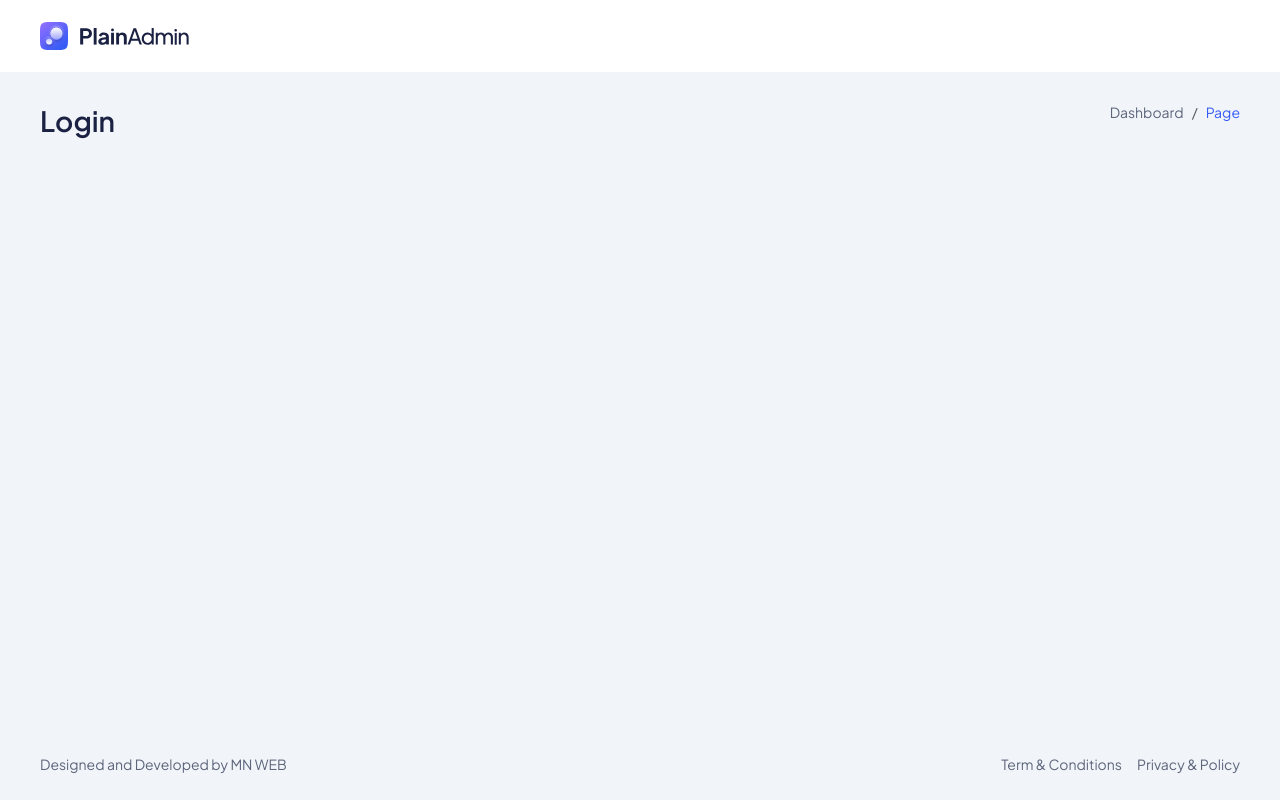
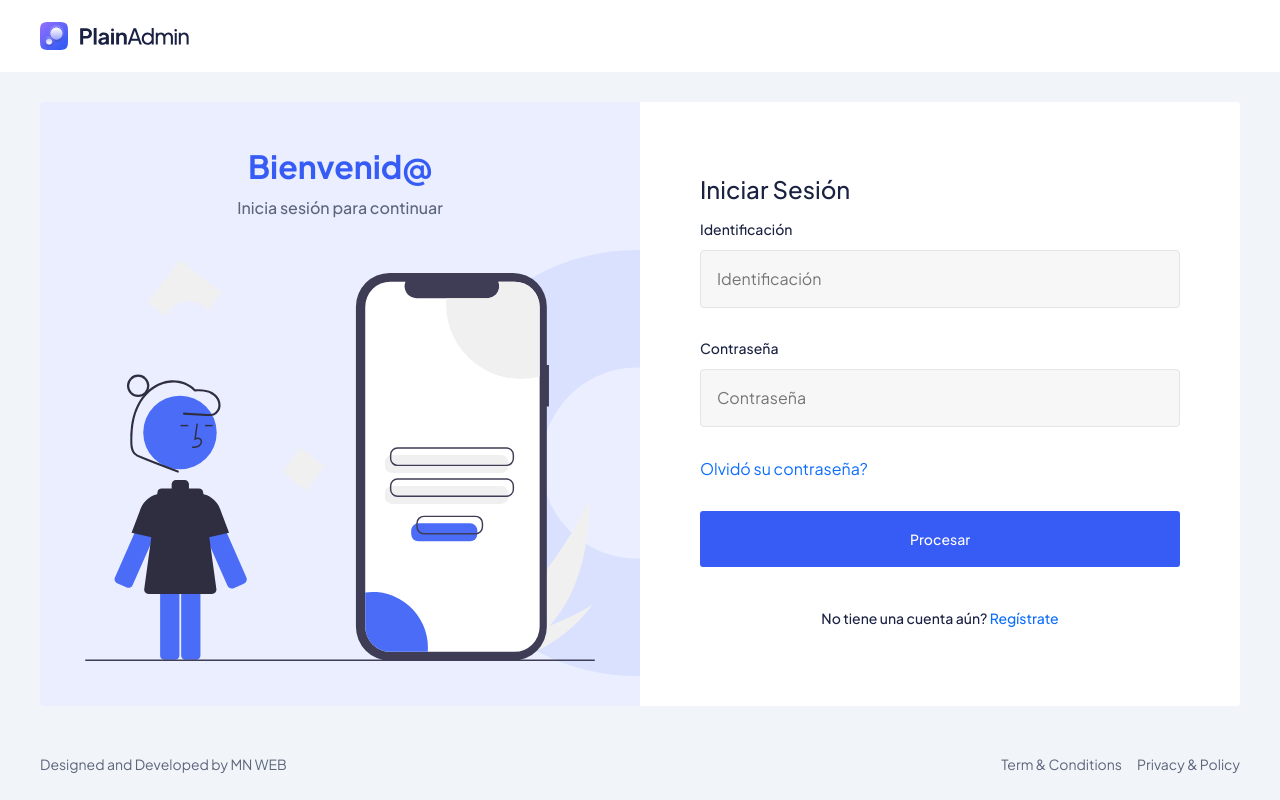
Before and after one commit to ecalvo92/MN_ECC, a PHP site: page /Views/vHome/login.php in a window 1280 px wide. Run offline with PHP 8.4, Linux system fonts and the light colour scheme.

Commit message:
Diseño del formulario de login

```diff
--- a/Views/assets/js/main.js
+++ b/Views/assets/js/main.js
@@ -25,6 +25,8 @@
   const menuToggleButtonIcon = document.querySelector("#menu-toggle i");
   const overlay = document.querySelector(".overlay");
 
+  try
+  {
       menuToggleButton.addEventListener("click", () => {
       sidebarNavWrapper.classList.toggle("active");
       overlay.classList.add("active");
@@ -45,6 +47,10 @@
         }
       }
     });
+  }
+  catch(ex)
+  {}
+
   overlay.addEventListener("click", () => {
     sidebarNavWrapper.classList.remove("active");
     overlay.classList.remove("active");
--- a/Views/vHome/login.php
+++ b/Views/vHome/login.php
@@ -26,24 +26,74 @@ MostrarCSS();
             <div class="container-fluid">
                 <div class="title-wrapper pt-30">
                     <div class="row align-items-center">
-                        <div class="col-md-6">
-                            <div class="title">
-                                <h2>Login</h2>
+                        <div class="col-md-12">
+
+                            <div class="row g-0 auth-row">
+                                <div class="col-lg-6">
+                                    <div class="auth-cover-wrapper bg-primary-100">
+                                        <div class="auth-cover">
+                                            <div class="title text-center">
+                                                <h1 class="text-primary mb-10">Bienvenid@</h1>
+                                                <p class="text-medium">
+                                                    Inicia sesión para continuar
+                                                </p>
+                                            </div>
+                                            <div class="cover-image">
+                                                <img src="../assets/images/signin-image.svg" alt="" />
+                                            </div>
+                                            <div class="shape-image">
+                                                <img src="../assets/images/shape.svg" alt="" />
+                                            </div>
+                                        </div>
+                                    </div>
+                                </div>
+                                <div class="col-lg-6">
+                                    <div class="signin-wrapper">
+                                        <div class="form-wrapper">
+                                            <h3 class="mb-15">Iniciar Sesión</h3>
+
+                                            <form action="#">
+                                                <div class="row">
+                                                    <div class="col-12">
+                                                        <div class="input-style-1">
+                                                            <label>Identificación</label>
+                                                            <input type="text" placeholder="Identificación" />
+                                                        </div>
+                                                    </div>
+                                                    <div class="col-12">
+                                                        <div class="input-style-1">
+                                                            <label>Contraseña</label>
+                                                            <input type="password" placeholder="Contraseña" />
+                                                        </div>
+                                                    </div>
+
+                                                    <div class="col-xxl-12 col-lg-12 col-md-12">
+                                                        <div class="text-start text-md-end text-lg-start text-xxl-end mb-30">
+                                                            <a href="reset-password.html" class="hover-underline">
+                                                                Olvidó su contraseña?
+                                                            </a>
+                                                        </div>
+                                                    </div>
+                                                    <div class="col-12">
+                                                        <div class="button-group d-flex justify-content-center flex-wrap">
+                                                            <button class="main-btn primary-btn btn-hover w-100 text-center">
+                                                                Procesar
+                                                            </button>
+                                                        </div>
+                                                    </div>
+                                                </div>
+                                            </form>
+                                            <div class="singin-option pt-40">
+                                                <p class="text-sm text-medium text-dark text-center">
+                                                    No tiene una cuenta aún?
+                                                    <a href="signup.html">Regístrate</a>
+                                                </p>
+                                            </div>
+                                        </div>
+                                    </div>
+                                </div>
                             </div>
-                        </div>
-                        <div class="col-md-6">
-                            <div class="breadcrumb-wrapper">
-                                <nav aria-label="breadcrumb">
-                                    <ol class="breadcrumb">
-                                        <li class="breadcrumb-item">
-                                            <a href="#0">Dashboard</a>
-                                        </li>
-                                        <li class="breadcrumb-item active" aria-current="page">
-                                            Page
-                                        </li>
-                                    </ol>
-                                </nav>
-                            </div>
+
                         </div>
                     </div>
                 </div>
```
Also changed, not shown: Views/assets/images/shape.svg (added), Views/assets/images/signin-image.svg (added). Lines whose indentation alone changed are shown as unchanged.
